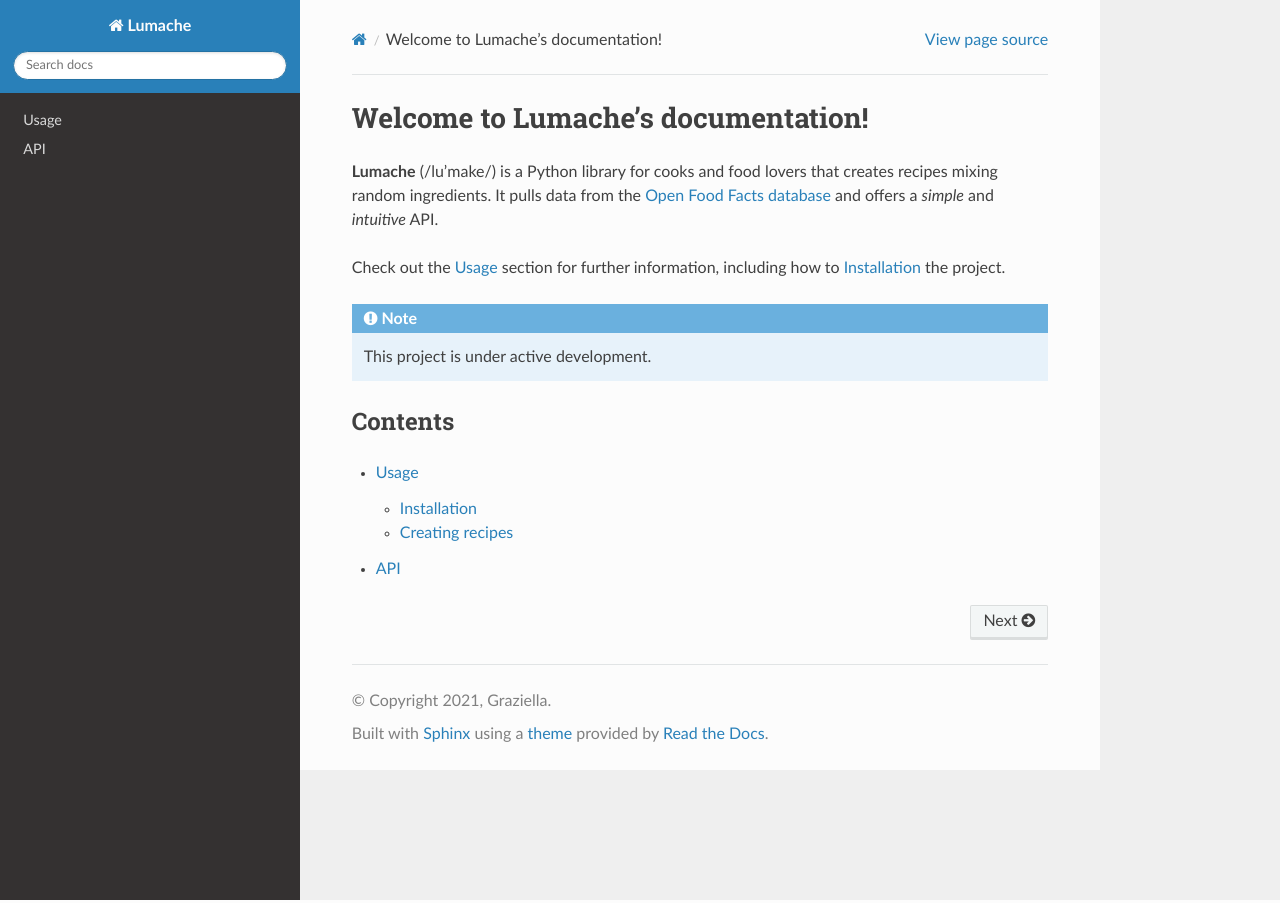
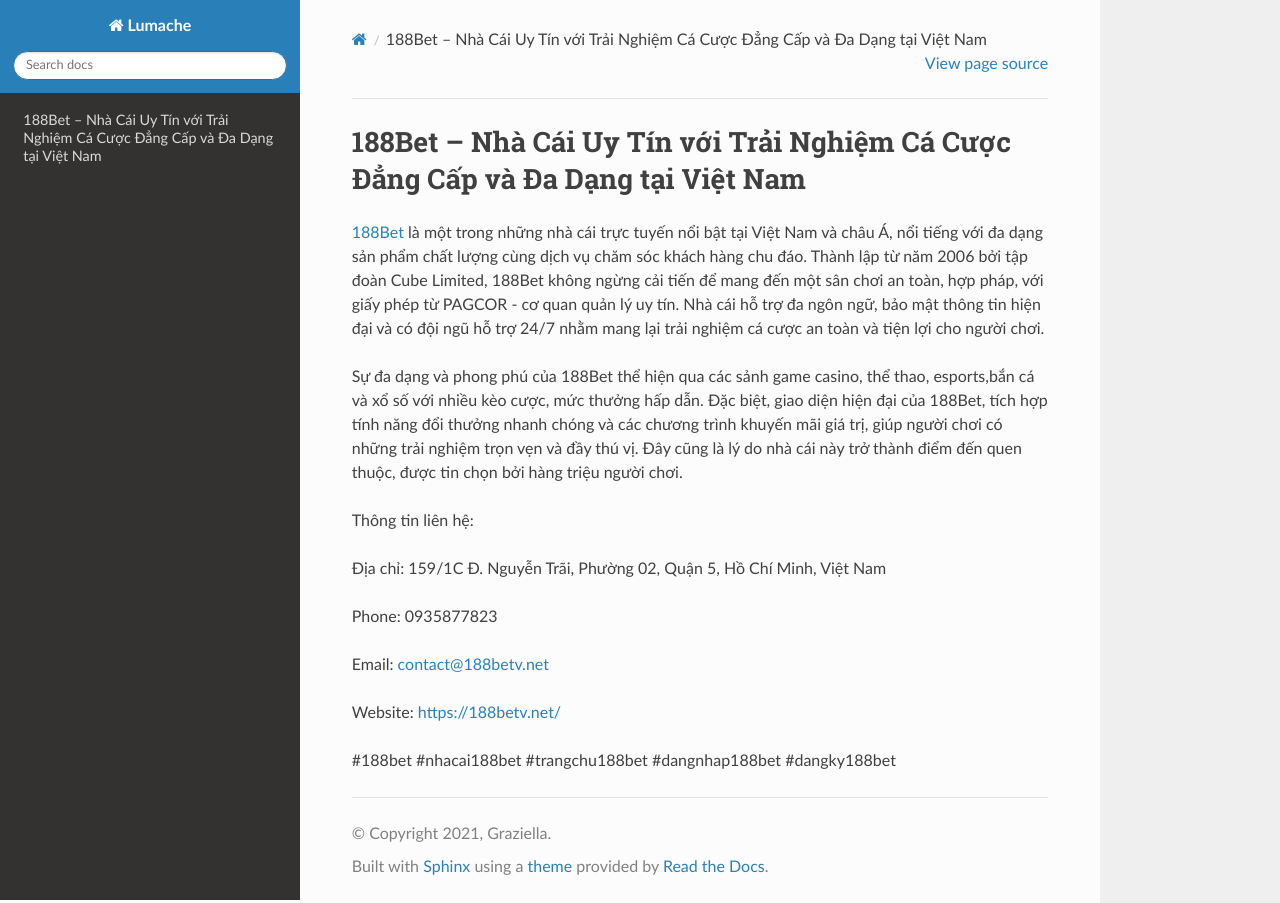
Before and after one commit to p8ebermouc/188betvnet, a Sphinx documentation site: the page built from docs/source/index.rst, in a window 1280 px wide. Built offline with Sphinx 7.4.7 and the Read the Docs theme 3.1.0, drawn with Linux system fonts in a browser that asks for light colours.

Commit message:
Update index.rst

```diff
--- a/docs/source/index.rst
+++ b/docs/source/index.rst
@@ -1,22 +1,18 @@
-Welcome to Lumache's documentation!
+188Bet – Nhà Cái Uy Tín với Trải Nghiệm Cá Cược Đẳng Cấp và Đa Dạng tại Việt Nam
 ===================================
 
-**Lumache** (/lu'make/) is a Python library for cooks and food lovers
-that creates recipes mixing random ingredients.
-It pulls data from the `Open Food Facts database <https://world.openfoodfacts.org/>`_
-and offers a *simple* and *intuitive* API.
+`188Bet <https://188betv.net/>`_ là một trong những nhà cái trực tuyến nổi bật tại Việt Nam và châu Á, nổi tiếng với đa dạng sản phẩm chất lượng cùng dịch vụ chăm sóc khách hàng chu đáo. Thành lập từ năm 2006 bởi tập đoàn Cube Limited, 188Bet không ngừng cải tiến để mang đến một sân chơi an toàn, hợp pháp, với giấy phép từ PAGCOR - cơ quan quản lý uy tín. Nhà cái hỗ trợ đa ngôn ngữ, bảo mật thông tin hiện đại và có đội ngũ hỗ trợ 24/7 nhằm mang lại trải nghiệm cá cược an toàn và tiện lợi cho người chơi.
 
-Check out the :doc:`usage` section for further information, including
-how to :ref:`installation` the project.
+Sự đa dạng và phong phú của 188Bet thể hiện qua các sảnh game casino, thể thao, esports,bắn cá và xổ số với nhiều kèo cược, mức thưởng hấp dẫn. Đặc biệt, giao diện hiện đại của 188Bet, tích hợp tính năng đổi thưởng nhanh chóng và các chương trình khuyến mãi giá trị, giúp người chơi có những trải nghiệm trọn vẹn và đầy thú vị. Đây cũng là lý do nhà cái này trở thành điểm đến quen thuộc, được tin chọn bởi hàng triệu người chơi.
 
-.. note::
+Thông tin liên hệ:
 
-   This project is under active development.
+Địa chỉ: 159/1C Đ. Nguyễn Trãi, Phường 02, Quận 5, Hồ Chí Minh, Việt Nam
 
-Contents
---------
+Phone: 0935877823
 
-.. toctree::
+Email: contact@188betv.net
 
-   usage
-   api
+Website: https://188betv.net/
+
+#188bet #nhacai188bet #trangchu188bet #dangnhap188bet #dangky188bet
```
